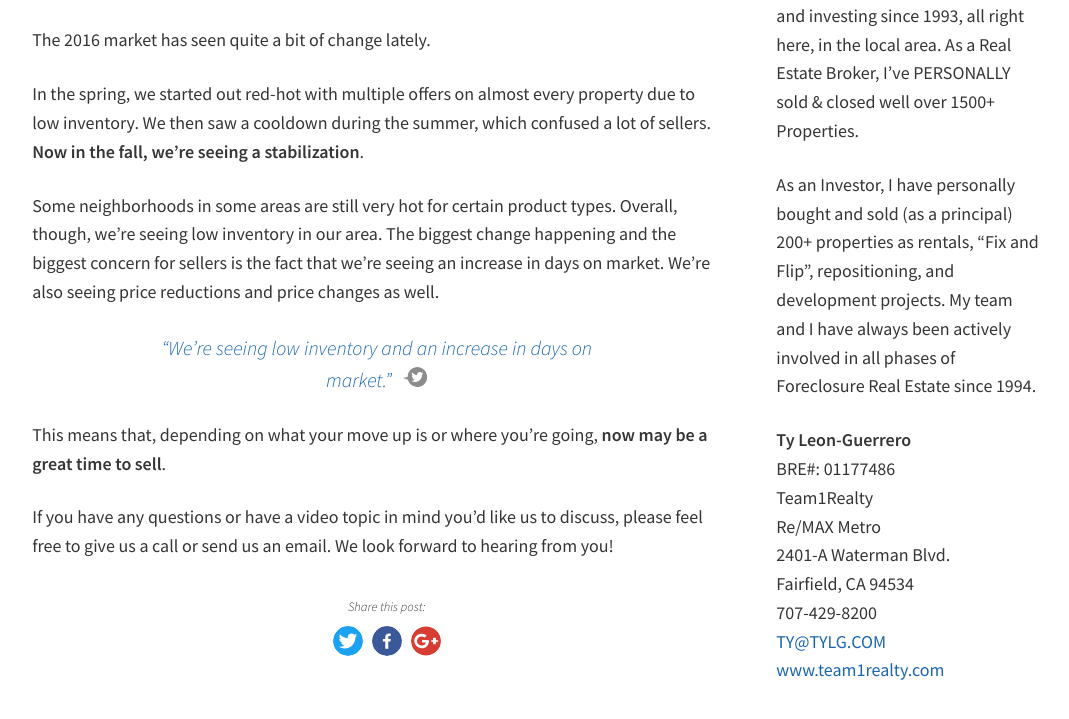
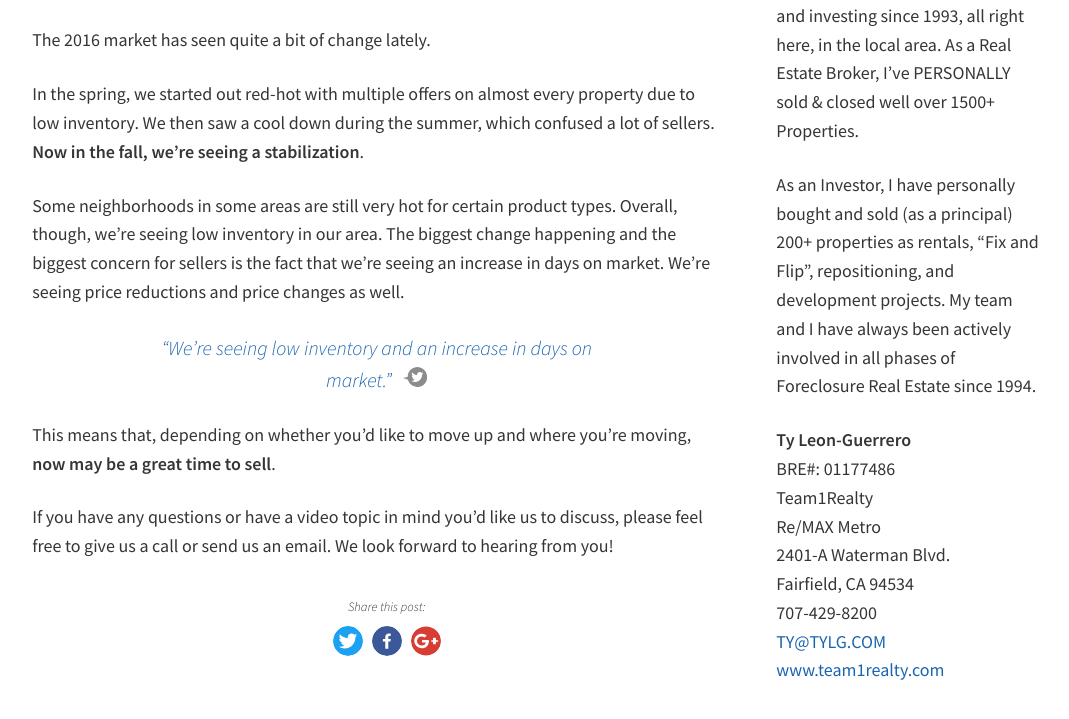
Before and after one commit to Vyral/Ty-Leon-Guerrero-blog, a Jekyll site: the page built from _posts/2016-10-27-what’s-our-market-doing-this-fall.md, in a window 1280 px wide and 900 px high, scrolled down 738 px, cut to the strip 178-897 px from the top of the window. Shown: the whole strip, without its empty margins (97-1166 px from the left). Built offline with Jekyll 4.4.1, drawn with Linux system fonts in a browser that asks for light colours; nearby versions of some CDN libraries.

Commit message:
Updated '_posts/2016-10-27-what\342\200\231s-our-market-doing-this-fall.md' via CloudCannon

```diff
--- a/_posts/2016-10-27-what’s-our-market-doing-this-fall.md
+++ b/_posts/2016-10-27-what’s-our-market-doing-this-fall.md
@@ -21,12 +21,12 @@ youtube_code: f-DHxQTRYsM
 
 The 2016 market has seen quite a bit of change lately.&nbsp;
 
-In the spring, we started out red-hot with multiple offers on almost every property due to low inventory. We then saw a cooldown during the summer, which confused a lot of sellers. **Now in the fall, we’re seeing a stabilization**.&nbsp;
+In the spring, we started out red-hot with multiple offers on almost every property due to low inventory. We then saw a cool down during the summer, which confused a lot of sellers. **Now in the fall, we’re seeing a stabilization**.&nbsp;
 
-Some neighborhoods in some areas are still very hot for certain product types. Overall, though, we’re seeing low inventory in our area. The biggest change happening and the biggest concern for sellers is the fact that we’re seeing an increase in days on market. We’re also seeing price reductions and price changes as well.&nbsp;
+Some neighborhoods in some areas are still very hot for certain product types. Overall, though, we’re seeing low inventory in our area. The biggest change happening and the biggest concern for sellers is the fact that we’re seeing an increase in days on market. We’re seeing price reductions and price changes as well.&nbsp;
 
 {% include pullquote.html %}
 
-This means that, depending on what your move up is or where you’re going, **now may be a great time to sell**.&nbsp;
+This means that, depending on whether you'd like to move up and where you're moving, **now may be a great time to sell**.&nbsp;
 
 If you have any questions or have a video topic in mind you’d like us to discuss, please feel free to give us a call or send us an email. We look forward to hearing from you!&nbsp;
```
